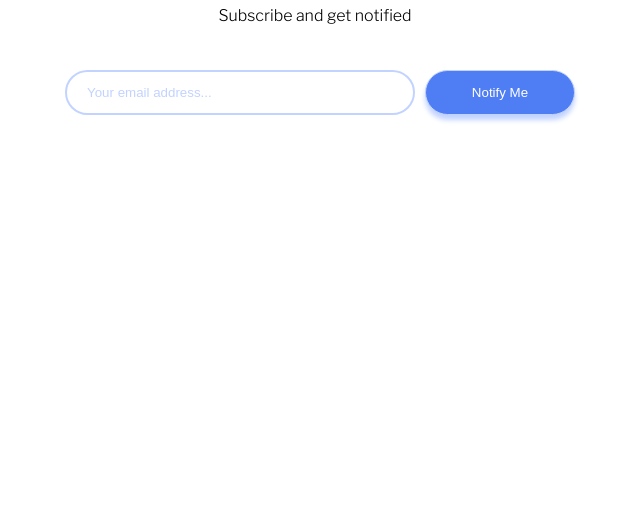
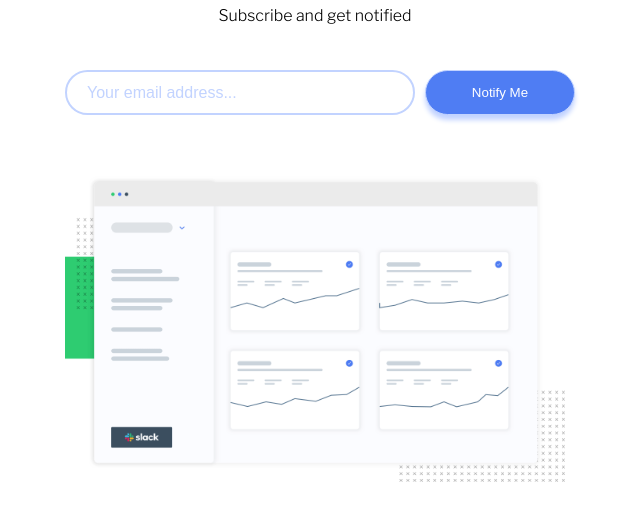
Before and after one commit to ashmil19/ping-coming-soon-page-master, a plain HTML site: page index.html in a window 1280 px wide. Shown: the part 180-700 px from the top of the page, without its empty margins (325-965 px from the left). Drawn offline with nearby package versions, Linux system fonts and the light colour scheme.

Commit message:
dashbord style added

```diff
--- a/index.html
+++ b/index.html
@@ -33,7 +33,9 @@
       <input type="text" placeholder="Your email address..." id="email-input">
       <button id="notify-btn">Notify Me</button>
     </div>
-    <div class="dashboard"></div>
+    <div class="dashboard">
+      <div class="dashimg"></div>
+    </div>
     <div class="socialIcons"></div>
   </div>
 
--- a/styles.css
+++ b/styles.css
@@ -64,12 +64,13 @@ body{
     border: 2px solid hsl(223, 100%, 88%);
     display: flex;
     align-items: center;
+    outline: none;
+    padding-left: 20px;
+    font-size: 16px;
 }
 ::placeholder {
     color: hsl(223, 100%, 88%);
     opacity: 1;
-    position: relative;
-    left: 20px;
 }
 button{
     width: 150px;
@@ -85,6 +86,13 @@ button{
 }
 .dashboard{
     grid-area: dashboard;
+    display: flex;
+    align-items: center;
+    justify-content: center;
+}
+.dashimg{
+    content: url(images/illustration-dashboard.png);
+    width: 500px;
 }
 .socialIcons{
     grid-area: socialIcons;
```
